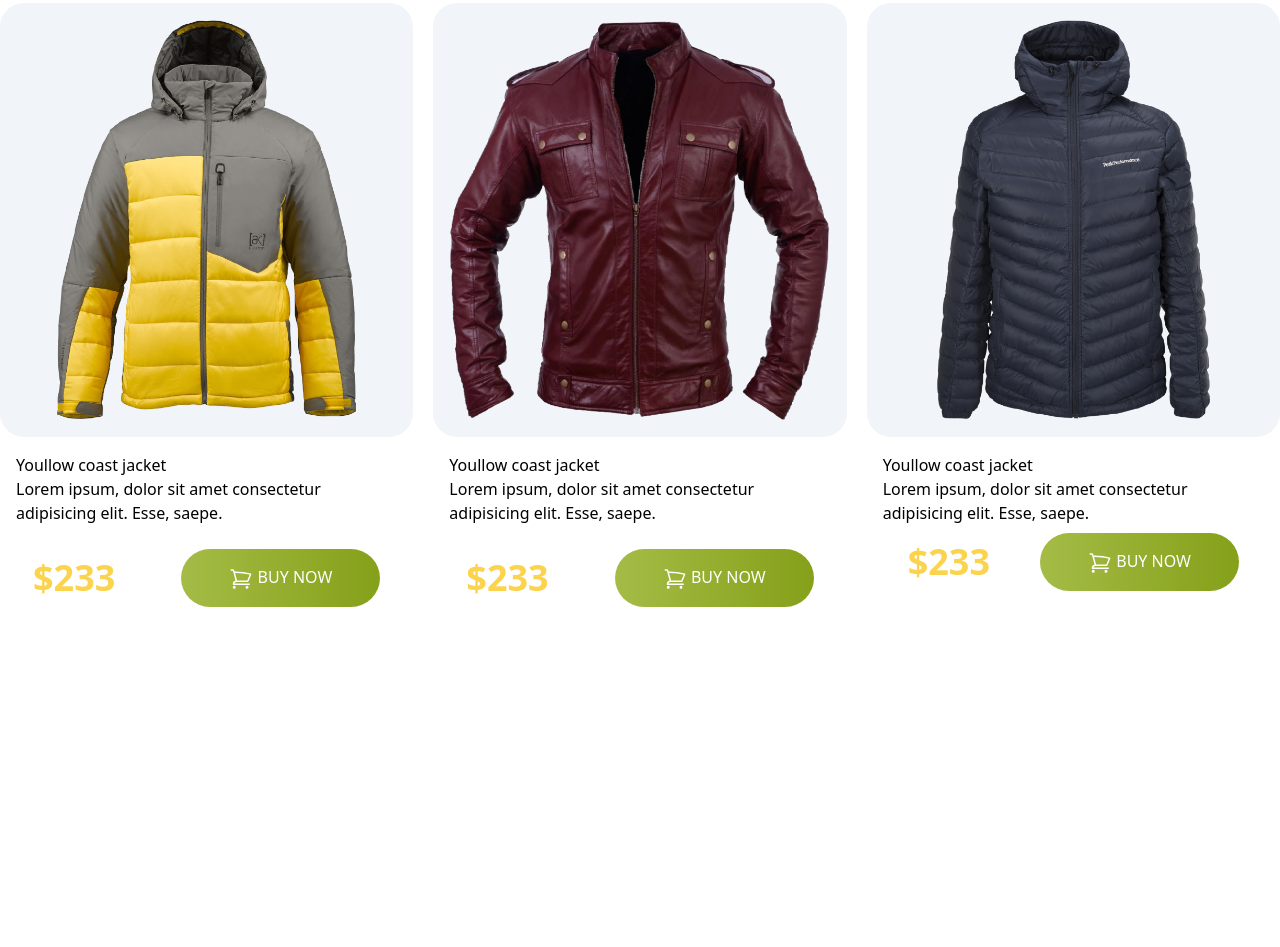
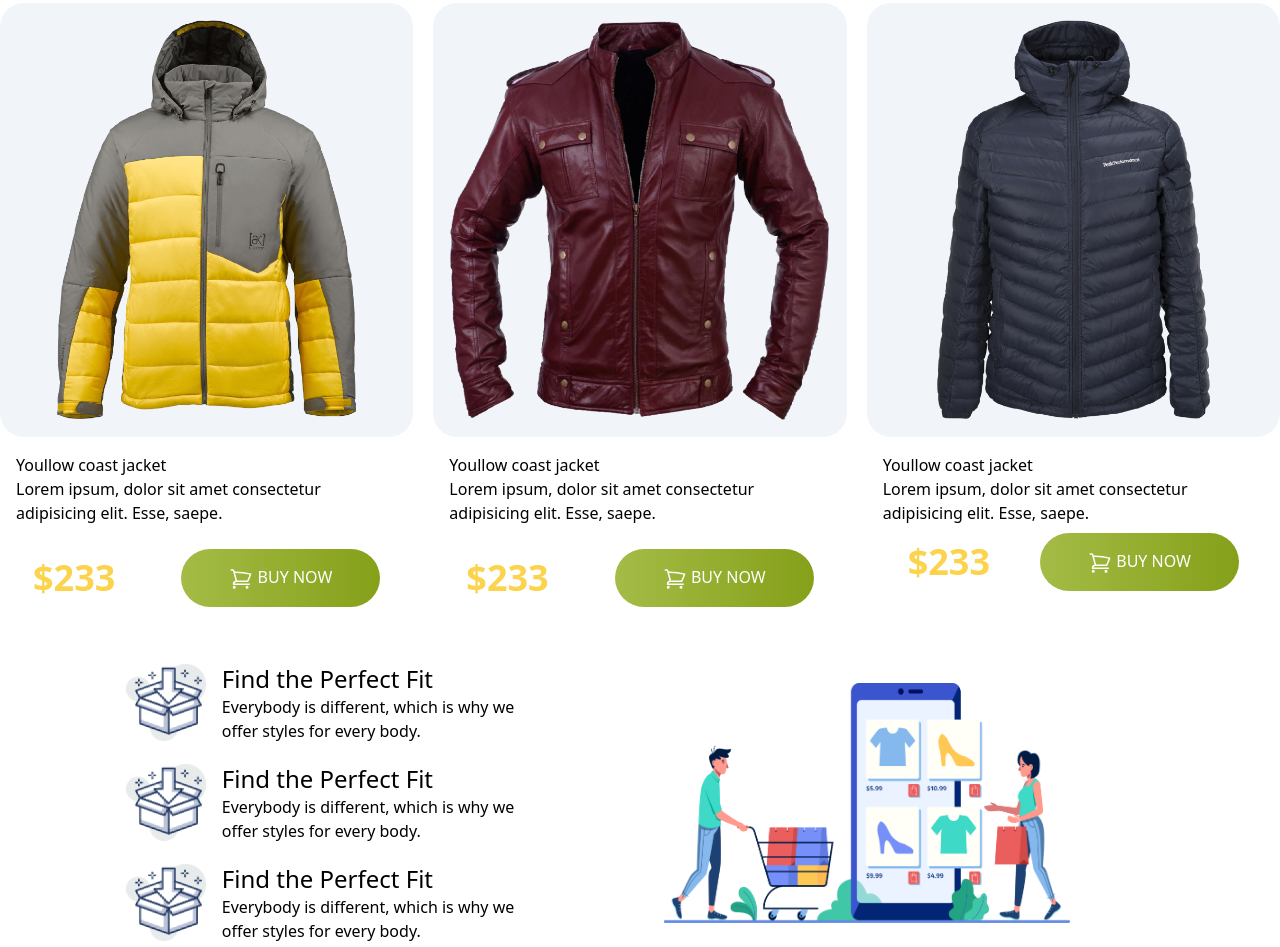
Before and after one commit to fecrakib/tailwind-first-pro, a plain HTML site: page index.html in a window 1280 px wide. Shown: the part 1348-2295 px from the top of the page. Before the commit the page ends 1963 px from the top, so only its background shows below. Drawn offline with nearby package versions, Linux system fonts and the light colour scheme.

Commit message:
motamoti-complite

```diff
--- a/index.html
+++ b/index.html
@@ -169,6 +169,7 @@
             </div>
 
         </section>
+
         <!-- man-jacket -->
 
        <section class="mt-11">
@@ -283,6 +284,55 @@
             </div>
 
         </section>
+        <!-- end section -->
+        <section class="container mt-11">
+          <div class="grid grid-cols-1 lg:grid-cols-2 justify-center items-center">
+            <div class="simble">
+             <div class="flex justify-center items-center gap-4">
+              <div>
+                <img class="w-20 h-18"  src="./images/box.png" alt="">
+              </div>
+
+              <div>
+                <h1 class="text-2xl">Find the Perfect Fit</h1>
+                <p>Everybody is different, which is why we <br>
+                  offer styles for every body.</p>
+              </div>
+
+             </div>
+             <div class="flex justify-center items-center py-5 gap-4">
+              <div>
+                <img class="w-20 h-18"  src="./images/box.png" alt="">
+              </div>
+
+              <div>
+                <h1 class="text-2xl">Find the Perfect Fit</h1>
+                <p>Everybody is different, which is why we <br>
+                  offer styles for every body.</p>
+              </div>
+
+             </div>
+             <div class="flex justify-center items-center gap-4">
+              <div>
+                <img class="w-20 h-18" src="./images/box.png" alt="">
+              </div>
+
+              <div>
+                <h1 class="text-2xl">Find the Perfect Fit</h1>
+                <p>Everybody is different, which is why we <br>
+                  offer styles for every body.</p>
+              </div>
+
+             </div>
+
+            </div>
+            <div class="p-6">
+  <img class="w-70 h-60" src="./images/shopping.png" alt="">
+            </div>
+          </div>
+
+        </section>
+
 
 
     </main>
```
